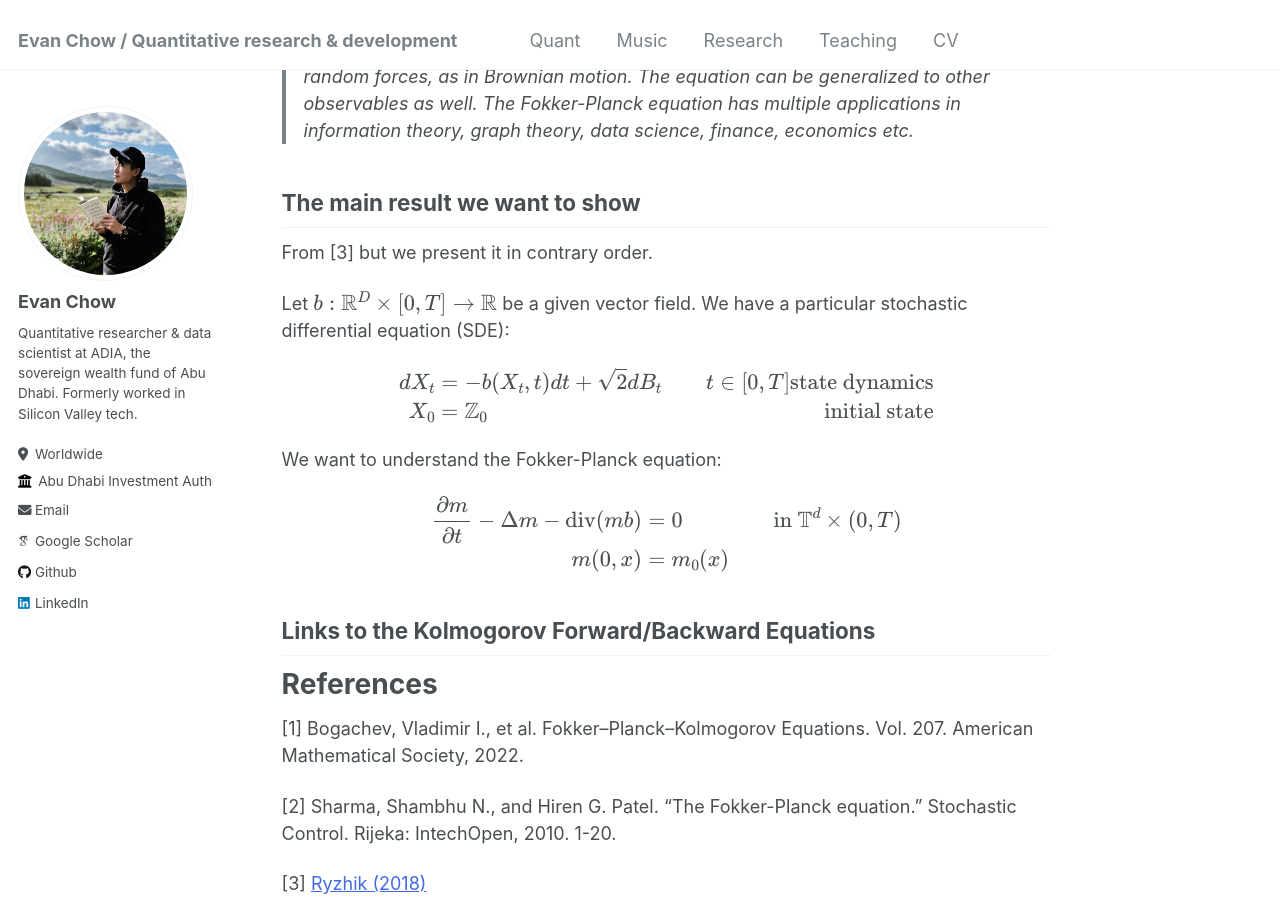
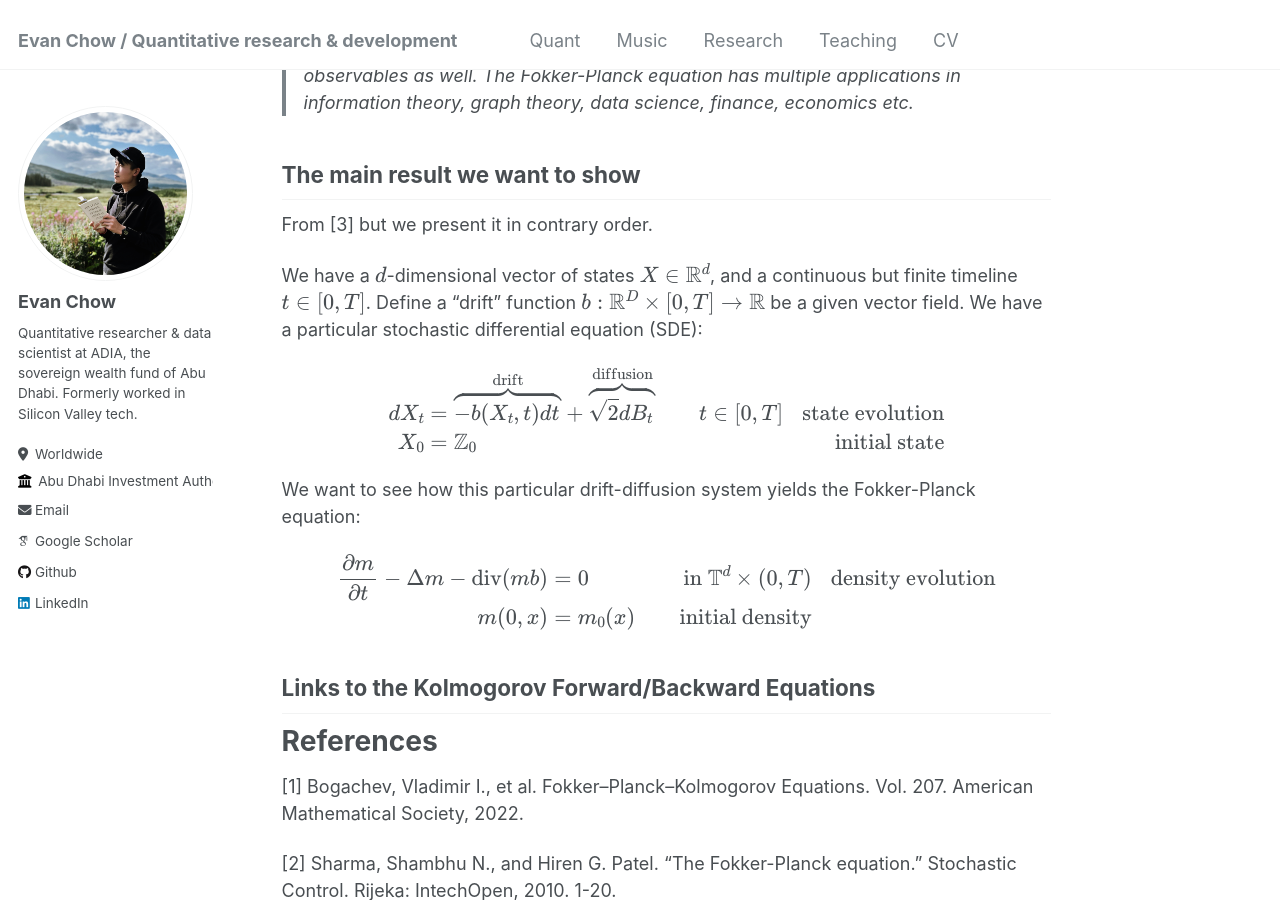
Before and after one commit to evnchw/evnchw.github.io, a Jekyll site: the page built from _quant/20240630_refresher_fokker_planck.md, in a window 1280 px wide and 900 px high, scrolled down 1056 px. Built offline with Jekyll 4.4.1, drawn with Linux system fonts in a browser that asks for light colours; some web fonts are replaced; some of the changed text lies outside the part shown.

Commit message:
Quick commit.

```diff
--- a/_quant/20240630_refresher_fokker_planck.md
+++ b/_quant/20240630_refresher_fokker_planck.md
@@ -1,5 +1,5 @@
 ---
-title: "[under construction] Quick refresher on Fokker-Planck"
+title: "[under construction] Quick refresher on Fokker-Planck for drift \& diffusion"
 collection: quant
 type: "Post"
 permalink: /quant/20240630_refresher_fokker_planck
@@ -29,21 +29,21 @@ From [Wikipedia](https://en.wikipedia.org/wiki/Fokker%E2%80%93Planck_equation):
 
 From [3] but we present it in contrary order.
 
-Let $$b: \mathbb{R}^D \times [0, T] \to \mathbb{R}$$ be a given vector field. We have a particular stochastic differential equation (SDE):
+We have a $$d$$-dimensional vector of states $$X \in \mathbb{R}^d$$, and a continuous but finite timeline $$t \in [0, T]$$. Define a "drift" function $$b: \mathbb{R}^D \times [0, T] \to \mathbb{R}$$ be a given vector field. We have a particular stochastic differential equation (SDE):
 
 $$
 \begin{align}
-    d X_t &= -b (X_t, t) dt + \sqrt{2} dB_t & t \in [0, T] \text{state dynamics} \\
+    d X_t &= \overbrace{-b (X_t, t) dt}^{\text{drift}} + \overbrace{\sqrt{2} dB_t}^{\text{diffusion}} & t \in [0, T] \hspace{0.5cm} \text{state evolution} \\
     X_0 &= \mathbb{Z}_0 & \text{initial state}
 \end{align}
 $$
 
-We want to understand the Fokker-Planck equation:
+We want to see how this particular drift-diffusion system yields the Fokker-Planck equation:
 
 $$
 \begin{align}
-    \frac{\partial m}{\partial t} - \Delta m - \text{div} (mb) &= 0 & \text{in } \mathbb{T}^d \times (0,T) \\
-    m(0,x) &= m_0 (x)
+    \frac{\partial m}{\partial t} - \Delta m - \text{div} (mb) &= 0 & \text{in } \mathbb{T}^d \times (0,T) & \hspace{0.5cm} \text{density evolution} \\
+    m(0,x) &= m_0 (x) & \text{initial density}
 \end{align}
 $$
 
```
